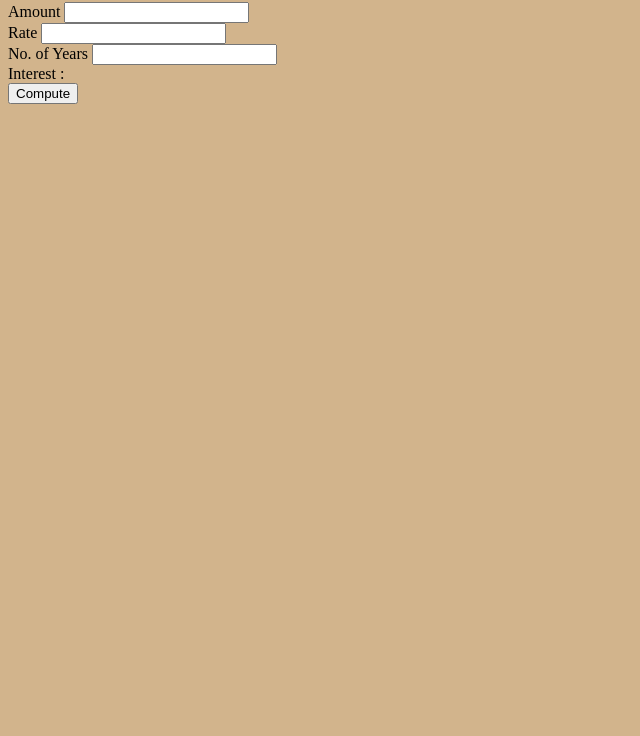
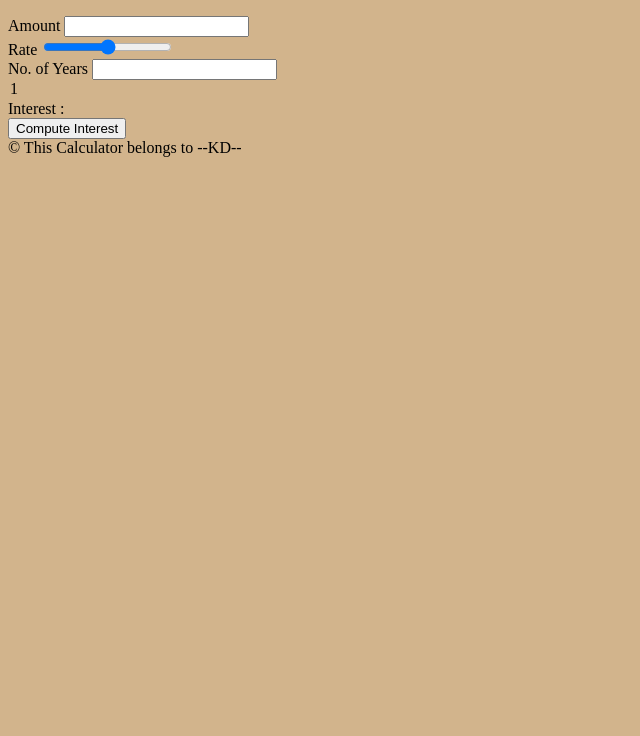
Before and after one commit to kevindo1592/testrepo, a plain HTML site: page index.html in a window 1280 px wide. Shown: the part 64-800 px from the top of the page, without its empty margins (0-640 px from the left). Drawn offline with Linux system fonts and the light colour scheme.

Commit message:
Update index.html

```diff
--- a/index.html
+++ b/index.html
@@ -1,16 +1,23 @@
+<!DOCTYPE html>
 <html>
     <head>
+        <title> Awsome Calculator</title>
     <script src="script.js"></script>
     <link rel="stylesheet" href="style.css">
     </head>
-    <body>
+    <div class="maindiv">
         <h1>Simple Interest Calculator</h1>
 
         Amount <input type="number"  id="principal">  <br/>
-        Rate <input type="number"  id="rate">  <br/>
-        No. of Years <input type="number"  id="years">  <br/>
+        Rate <input type="range"  id="rate" min="minval" max="maxval" value=>  <br/>
+        No. of Years <input type="number"  id="years"> <br/>
+        <option value="1">1</option>
+        <!--fill in the rest of the values-->
         Interest : <span id="result"></span><br>
 
-        <button onclick="compute()">Compute</button>
-    </body>
+        <button onclick="compute()">Compute Interest</button>
+    </div>
+    <footer>
+        &#169; This Calculator belongs to --KD--
+    </footer>
 </html>
```
